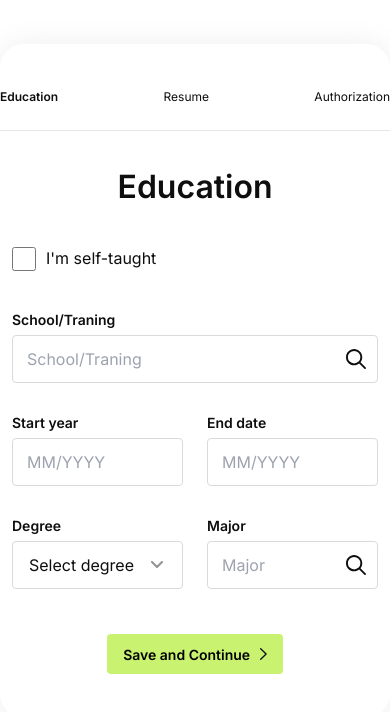
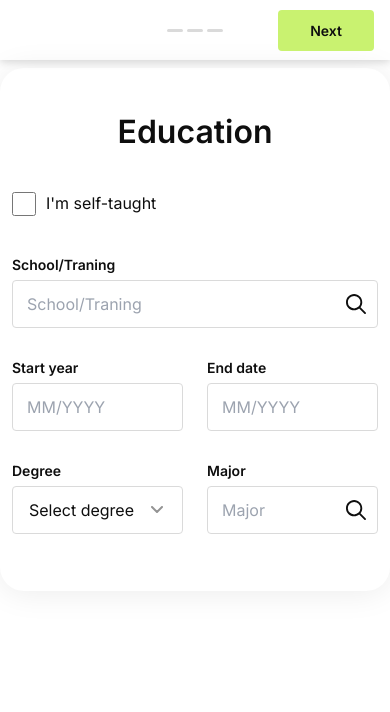
Before and after one commit to Balaganesh003/untapped-clone, a Next.js app: page /onboarding in a window 390 px wide. Shown: the top 712 px of the page. Built offline with nearby package versions, Linux system fonts and the light colour scheme.

Commit message:
update the styles for mobile view in the onboarding page

```diff
--- a/pages/onboarding.js
+++ b/pages/onboarding.js
@@ -11,6 +11,8 @@ import { useDispatch, useSelector } from 'react-redux';
 import toast, { Toaster } from 'react-hot-toast';
 import { onboardingActions } from '@/store/onboarding-slice';
 import BlackTick from '@/assets/BlackTick.svg';
+import BlackDownArrow from '@/assets/BlackDownArrow.svg';
+import BrandLogo from '@/assets/brand-logo-combined.svg';
 
 const Onboarding = () => {
   const dispatch = useDispatch();
@@ -79,7 +81,48 @@ const Onboarding = () => {
   };
 
   return (
-    <div className="w-full pt-[2.75rem] pb-[4rem] ">
+    <div className="w-full  lg:pt-[2.75rem] lg:pb-[4rem] ">
+      {/* Logo */}
+      <div className="hidden lg:block">
+        <Image
+          src={BrandLogo}
+          className="h-[2.75rem] fixed top-[2.75rem] left-[0.25rem]"
+        />
+      </div>
+      {/* Mobile nav bar */}
+      <div className="h-[60px] lg:hidden px-4 w-full  shadow-nav sticky top-0 left-0 z-[50] flex items-center justify-between mb-2">
+        <div className="flex-1 flex justify-start">
+          <Image
+            onClick={prevPanel}
+            src={BlackDownArrow}
+            alt="back"
+            className={`h-[1.5rem] w-fit rotate-90 cursor-pointer transition-all duration-300 ${
+              index > 0 ? 'block opacity-[100%]' : 'hidden opacity-0'
+            }`}
+          />
+        </div>
+        <div className="flex gap-1 flex-1 justify-center">
+          <div
+            className={`w-4 h-[3px] rounded-full   ${
+              index > 0 ? 'bg-black' : 'bg-light-gray'
+            }`}></div>
+          <div
+            className={`w-4 h-[3px] rounded-full   ${
+              index > 1 ? 'bg-black' : 'bg-light-gray'
+            }`}></div>
+          <div
+            className={`w-4 h-[3px] rounded-full   ${
+              index > 2 ? 'bg-black' : 'bg-light-gray'
+            }`}></div>
+        </div>
+        <div className="flex-1  flex justify-end">
+          <button
+            onClick={nextPanel}
+            className="py-[10px] w-fit  px-8 text-[0.875rem] rounded font-semibold bg-primary-button text-primary-text hover:bg-secondary-button hover:-translate-y-0.5  hover:shadow-button ease-in-out-expo transform transition-transform duration-150 cursor-pointer">
+            Next
+          </button>
+        </div>
+      </div>
       <Toaster />
       <div
         className="max-w-[62.5rem]  bg-white py-[2.75rem] shadow-onboard overflow-hidden mx-auto relative rounded-[1.5rem]"
@@ -88,6 +131,7 @@ const Onboarding = () => {
           ref={targetRef}
           className="max-w-[52.125rem] w-full mx-auto overflow-x-clip scrollbar-hide ">
           {/* Back button */}
+          <div className="hidden lg:block">
             <div
               onClick={prevPanel}
               className={`absolute ${
@@ -121,6 +165,8 @@ const Onboarding = () => {
               </span>
             </div>
             <hr className=" w-full bg-gray-hover h-[1px] mt-[1.5rem] mb-[2.25rem] mx-auto" />
+          </div>
+
           {/* Slides */}
           <AnimatePresence initial={false} custom={index} mode="wait">
             <motion.div
@@ -134,7 +180,7 @@ const Onboarding = () => {
               {index === 2 && <Authorization />}
             </motion.div>
           </AnimatePresence>
-          <div className="w-full mt-[2rem] flex justify-center">
+          <div className="hidden w-full mt-[2rem] lg:flex justify-center">
             <button
               onClick={nextPanel}
               className="max-w-[13.25rem]   mx-auto  bg-primary-button px-4 rounded font-semibold text-[0.875rem] h-[2.5rem] flex items-center gap-2 hover:bg-secondary-button hover:-translate-y-0.5  hover:shadow-button ease-in-out-expo transform transition-transform duration-150 cursor-pointer">
```
Lines whose indentation alone changed are shown as unchanged.
